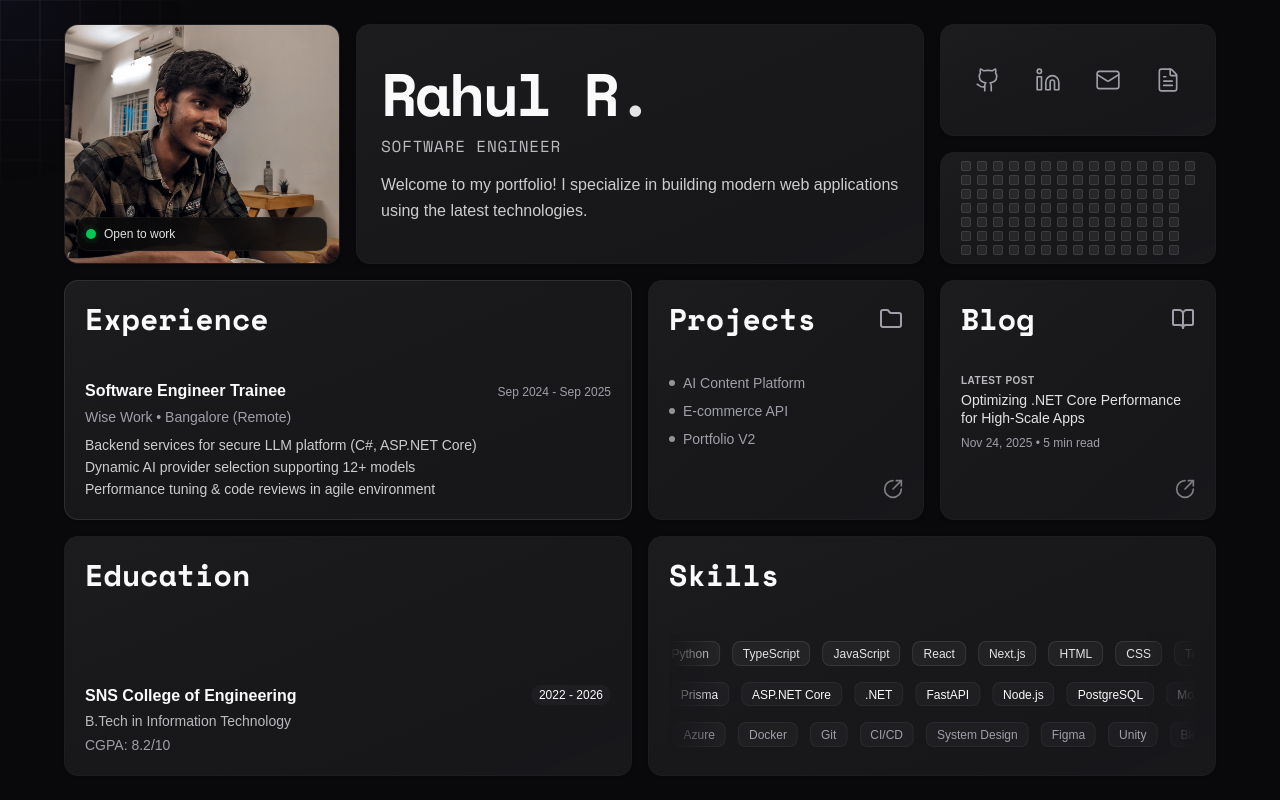
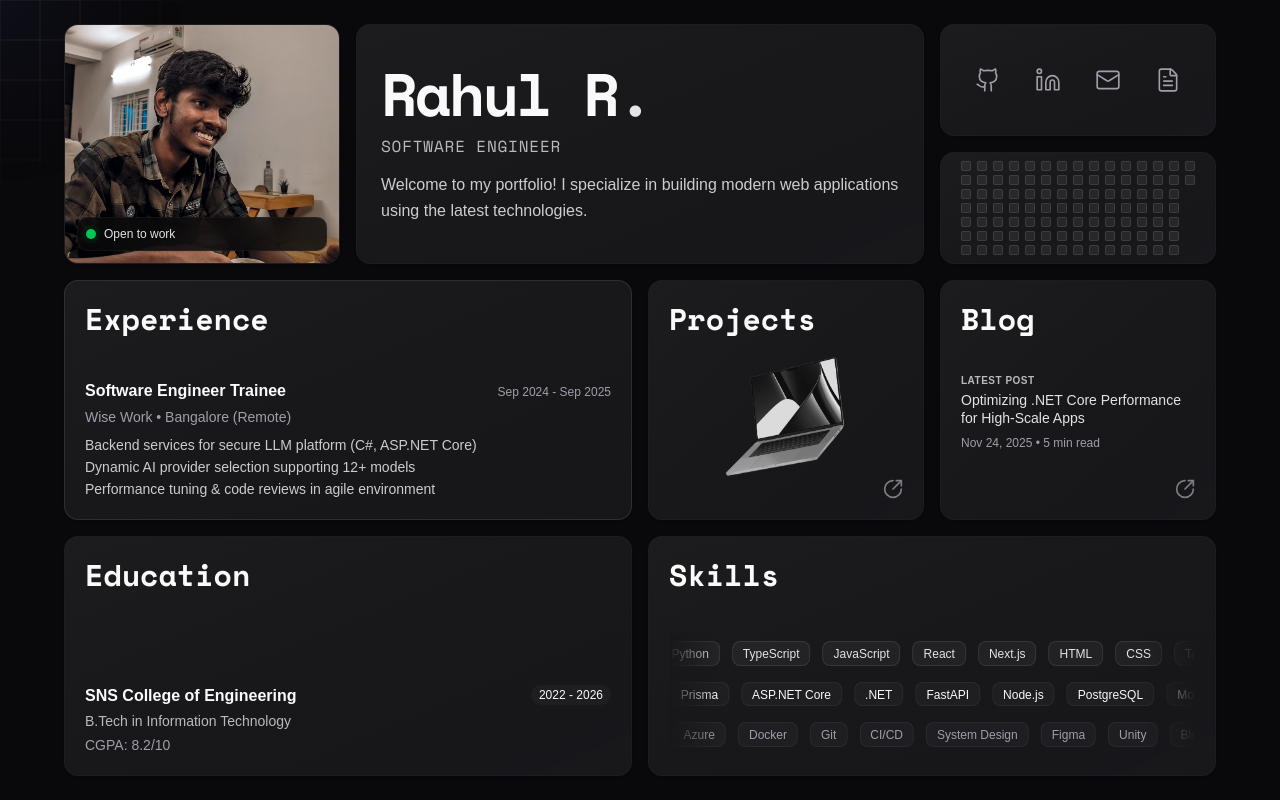
Before and after one commit to rahulr-dev/rahulr-dev.github.io, a Next.js app: page / in a window 1280 px wide. Built offline with nearby package versions, Linux system fonts and the light colour scheme; no server answers; a web font is replaced by a local one.

Commit message:
Refactor code structure for improved readability and maintainability

```diff
--- a/app/page.tsx
+++ b/app/page.tsx
@@ -166,29 +166,19 @@ export default function Home() {
           </div>
         </Card>
         <Tooltip content="View Projects">
-          <Card className="col-span-1 md:col-span-2 lg:col-span-2 md:row-span-2 h-40 md:h-auto flex flex-col p-3 sm:p-4 lg:p-5 hover:shadow-xl group cursor-pointer relative border-muted/40 bg-card/50 backdrop-blur-sm transition-all hover:-translate-y-1">
-            <div className="flex items-center justify-between mb-2">
-              <h2 className="text-xl sm:text-2xl lg:text-3xl font-bold font-mono group-hover:text-primary transition-colors">
-                Projects
-              </h2>
-              <Folder
-                className="text-muted-foreground group-hover:text-primary transition-colors"
-                size={24}
+          <Card className="col-span-1 gap-0 md:col-span-2 lg:col-span-2 md:row-span-2 h-40 md:h-auto flex flex-col justify-between p-3 sm:p-4 lg:p-5 hover:shadow-xl group cursor-pointer relative border-muted/40 bg-card/50 backdrop-blur-sm transition-all hover:-translate-y-1">
+            <h2 className="text-xl sm:text-2xl lg:text-3xl font-bold font-mono group-hover:text-primary transition-colors">
+              Projects
+            </h2>
+            <div className="flex-1 flex items-center justify-center relative">
+              <div className="absolute inset-0 bg-linear-to-br from-primary/5 via-primary/10 to-transparent rounded-lg blur-xl opacity-0 group-hover:opacity-60 transition-opacity duration-500" />
+              <Image
+                src="/mac.png"
+                alt="macbook"
+                width={200}
+                height={200}
+                className="object-contain w-full h-auto max-w-40 sm:max-w-[180px] select-none saturate-0 contrast-90 group-hover:saturate-100 group-hover:scale-105 transition-all relative z-10"
               />
-            </div>
-            <div className="flex flex-col gap-2 mt-1">
-              <div className="flex items-center gap-2 text-xs sm:text-sm text-muted-foreground group-hover:text-foreground transition-colors">
-                <div className="w-1.5 h-1.5 rounded-full bg-primary/60" />
-                <span>AI Content Platform</span>
-              </div>
-              <div className="flex items-center gap-2 text-xs sm:text-sm text-muted-foreground group-hover:text-foreground transition-colors">
-                <div className="w-1.5 h-1.5 rounded-full bg-primary/60" />
-                <span>E-commerce API</span>
-              </div>
-              <div className="flex items-center gap-2 text-xs sm:text-sm text-muted-foreground group-hover:text-foreground transition-colors">
-                <div className="w-1.5 h-1.5 rounded-full bg-primary/60" />
-                <span>Portfolio V2</span>
-              </div>
             </div>
             <CircleArrowOutUpRight
               className="absolute bottom-3 right-3 sm:bottom-4 sm:right-4 lg:bottom-5 lg:right-5 opacity-50 group-hover:opacity-100 transition-opacity text-primary"
@@ -203,10 +193,6 @@ export default function Home() {
               <h2 className="text-xl sm:text-2xl lg:text-3xl font-bold font-mono group-hover:text-primary transition-colors">
                 Blog
               </h2>
-              <BookOpen
-                className="text-muted-foreground group-hover:text-primary transition-colors"
-                size={24}
-              />
             </div>
             <div className="flex flex-col gap-1 mt-1">
               <span className="text-[10px] font-semibold text-primary/80 uppercase tracking-wider">
```
Also changed, not shown: public/mac.png (added).
